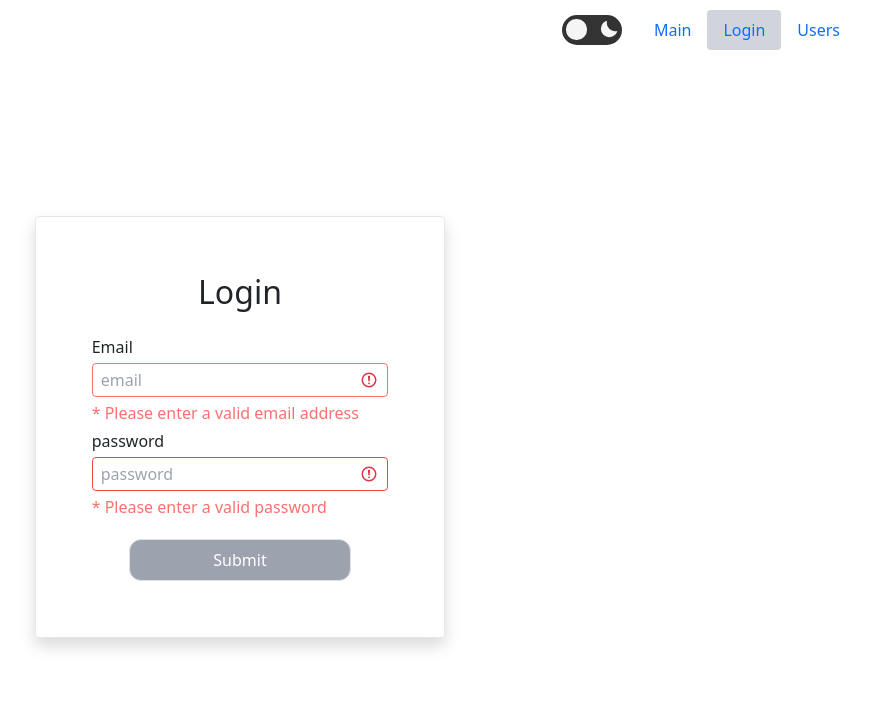
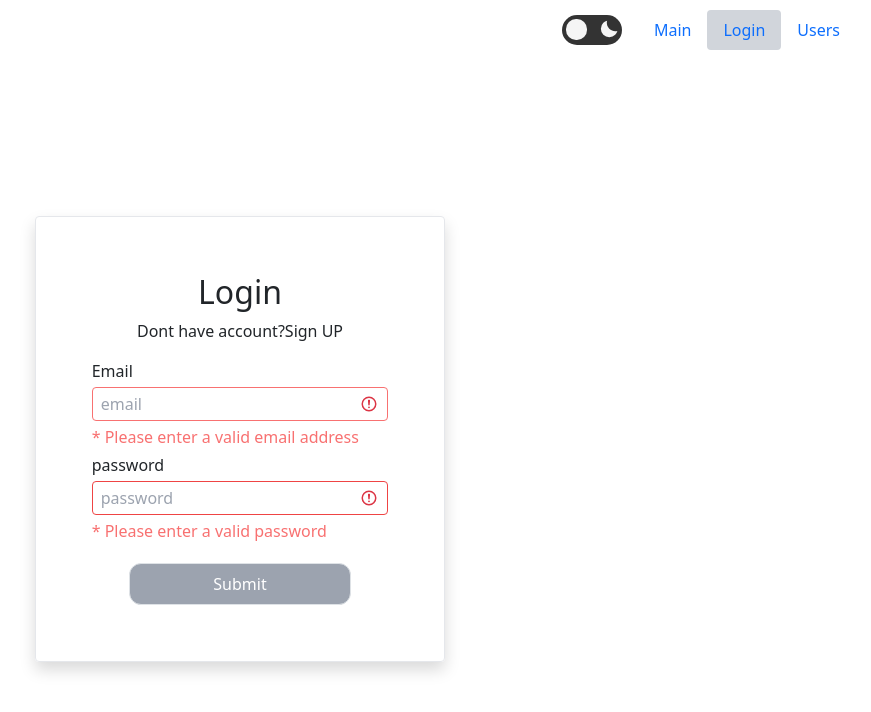
Before and after one commit to egolegegit/2_Frontend_lesson_2_1, a React (Create React App) app: page /login in a window 1280 px wide. Shown: the top 712 px of the page, without its empty margins (400-1271 px from the left). Built offline with nearby package versions, Linux system fonts and the light colour scheme; what @tailwindcss/typography would draw is missing.

Commit message:
init branch forms_part2

```diff
--- a/src/app/App.js
+++ b/src/app/App.js
@@ -13,7 +13,7 @@ function App() {
         <div>
           <NavBar />
           <Switch>
-            <Route path="/login" component={Login} />
+            <Route path="/login:type?" component={Login} />
             <Route path="/users/:userId?" component={Users} />
             <Route path="/" component={Main} />
             <Redirect to="/" />
--- a/src/app/components/common/form/textField.jsx
+++ b/src/app/components/common/form/textField.jsx
@@ -18,12 +18,11 @@ const TextField = ({
   }
 
   const getInputClasses = () => {
-    return (
-      'w-full h-8 px-2 py-3 mt-1 border-gray-300 dark:border-green-400 rounded border-1 dark:bg-transparent dark:text-white dark:focus:border-green-400 outline-none ' +
-      (error
+    return `w-full h-8 px-2 py-3 mt-1 border-gray-300 dark:border-green-400 rounded border-1 dark:bg-transparent dark:text-white dark:focus:border-green-400 outline-none ${
+      error
         ? 'border-red-400 focus:border-red-500 is-invalid'
-        : 'border-gray-400')
-    )
+        : 'border-gray-400'
+    }`
   }
 
   useEffect(() => {
--- a/src/app/components/common/groupList.jsx
+++ b/src/app/components/common/groupList.jsx
@@ -29,8 +29,7 @@ const GroupList = ({
           <li
             key={items[item][valueProperty]}
             className={
-              'hover-link px-2 py-2 dark:text-white' +
-              (items[item] === selectedItem ? ' active' : '')
+              `hover-link px-2 py-2 dark:text-white${items[item] === selectedItem ? ' active' : ''}`
             }
             onClick={() => onitemSelect(items[item])}
             role="button"
--- a/src/app/components/common/table/tableHeader.jsx
+++ b/src/app/components/common/table/tableHeader.jsx
@@ -2,7 +2,7 @@ import React from 'react'
 import SortIcon from '../../../assets/svg/sortIcon'
 import PropTypes from 'prop-types'
 
-const TableHeader = ({ onSort, selectedSort, columns, getThead }) => {
+const TableHeader = ({ onSort, selectedSort, columns }) => {
   const handleSort = (item) => {
     if (selectedSort.path === item) {
       onSort({
--- a/src/app/components/page/usersListPage/usersListPage.jsx
+++ b/src/app/components/page/usersListPage/usersListPage.jsx
@@ -45,7 +45,7 @@ const UsersListPage = () => {
   }, [selectedProf])
 
   const handleDelete = (userId) => {
-    setUsers(users.filter((item, id) => item._id !== userId))
+    setUsers(users.filter((item) => item._id !== userId))
   }
 
   const handleToggleBookMark = (id) => {
@@ -74,7 +74,7 @@ const UsersListPage = () => {
 
   const handleChange = ({ target }) => {
     setSelectedProf()
-    setSearchData((prevState) => target.value)
+    setSearchData(target.value)
   }
 
   const clearFilter = () => {
--- a/src/app/components/ui/loginForm.jsx
+++ b/src/app/components/ui/loginForm.jsx
@@ -48,9 +48,6 @@ const LoginForm = () => {
   }
 
   return (
-    <div className="pt-40 layout-content">
-      <div className="flex flex-col items-center w-full rounded shadow p-14 wrapper-form sm:w-2/3 md:w-2/5 lg:w-2/6 dark:border-green-400 border-1">
-        <h2>Login</h2>
     <form
       onSubmit={handleSubmit}
       className="flex flex-col items-center w-full text-center"
@@ -81,8 +78,6 @@ const LoginForm = () => {
         Submit
       </button>
     </form>
-      </div>
-    </div>
   )
 }
 
--- /dev/null
+++ b/src/app/components/ui/registerForm.jsx
@@ -0,0 +1,6 @@
+import React from 'react'
+const RegisterForm = () => {
+  return <h1>Register form</h1>
+}
+
+export default RegisterForm
--- a/src/app/components/ui/usersTable.jsx
+++ b/src/app/components/ui/usersTable.jsx
@@ -11,7 +11,6 @@ const UserTable = ({
   selectedSort,
   onDelete,
   onToggleBookMark,
-  ...rest
 }) => {
   // TODO основа!!! к такой обьект должна возвращать функция getThead
   const columns = {
--- a/src/app/layouts/login.jsx
+++ b/src/app/layouts/login.jsx
@@ -1,8 +1,46 @@
-import React from 'react'
+import React, { useState } from 'react'
+import { useParams } from 'react-router'
 import LoginForm from '../components/ui/loginForm'
+import RegisterForm from '../components/ui/registerForm'
 
 const Login = () => {
-  return <LoginForm />
+  const { type } = useParams
+  const [formType, setFormType] = useState(type === 'login' ? type : 'login')
+
+  const toggleFormType = () => {
+    setFormType((prevState) =>
+      prevState === 'register' ? 'logig' : 'register'
+    )
+  }
+
+  return (
+    <div className="pt-40 layout-content">
+      <div className="flex flex-col items-center w-full rounded shadow p-14 wrapper-form sm:w-2/3 md:w-2/5 lg:w-2/6 dark:border-green-400 border-1">
+        <h2>Login</h2>
+        {formType === 'register' ? (
+          <>
+            <span>
+              Already have account?
+              <a role="button" onClick={toggleFormType}>
+                Sign In
+              </a>
+            </span>
+            <RegisterForm />
+          </>
+        ) : (
+          <>
+            <span>
+              Dont have account?
+              <a role="button" onClick={toggleFormType}>
+                Sign UP
+              </a>
+            </span>
+            <LoginForm />
+          </>
+        )}
+      </div>
+    </div>
+  )
 }
 
 export default Login
```
Also changed, not shown: .eslintrc.js (deleted), .eslintrc.json (added), 1 other file (tests, documents, lock files or other folders). Lines whose indentation alone changed are shown as unchanged.
